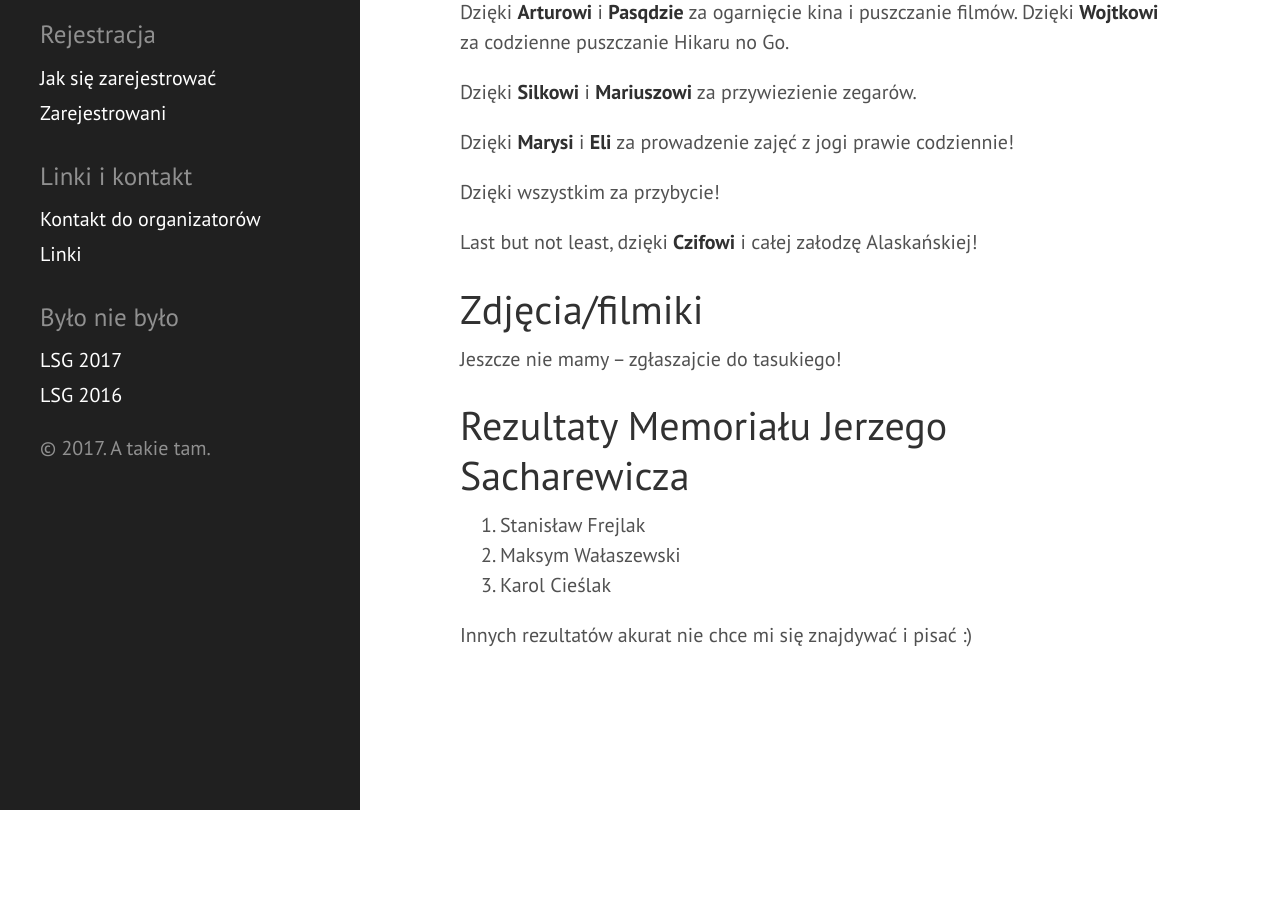
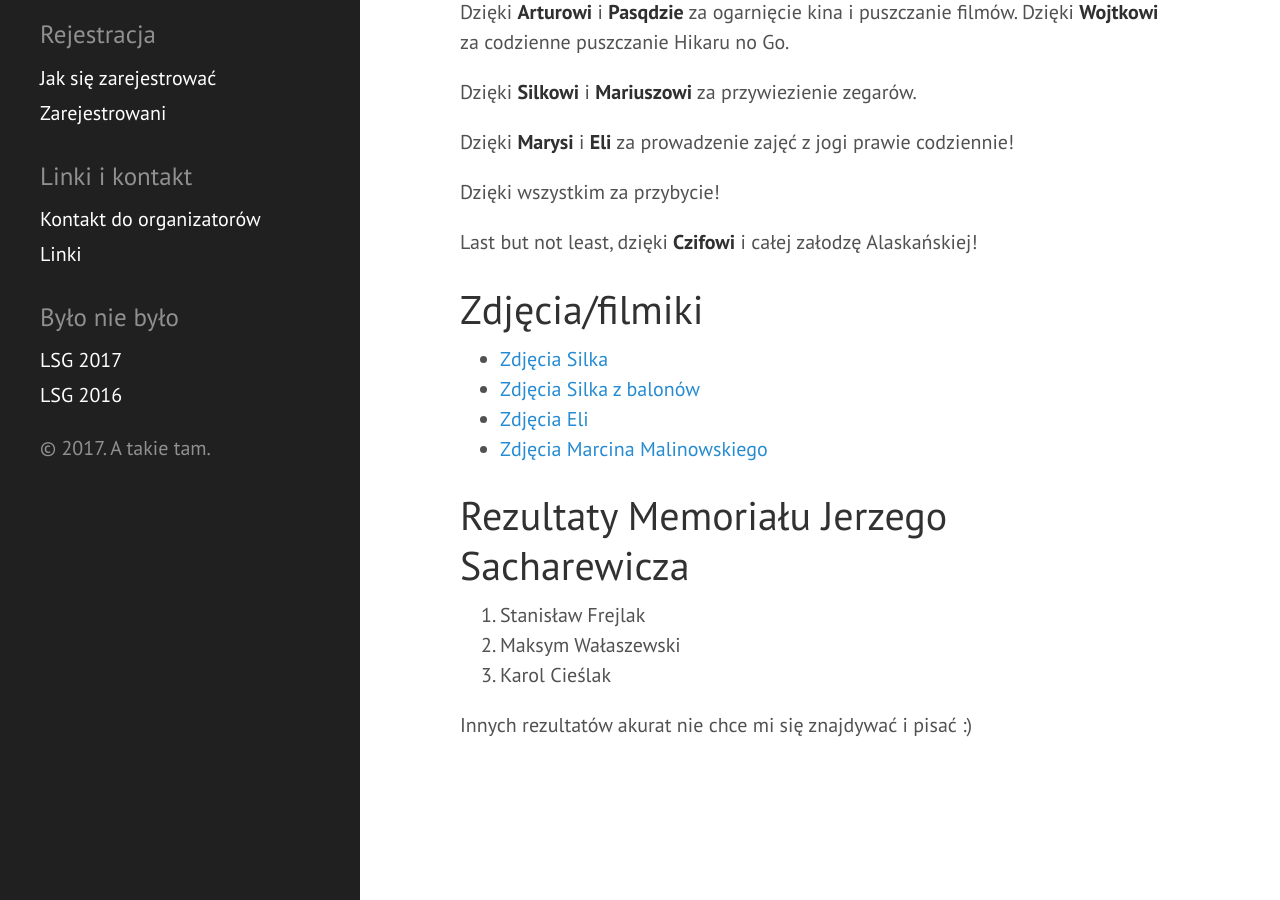
Before and after one commit to tasuki/lsg, a Jekyll site: the page built from 2017.md, in a window 1280 px wide and 900 px high, scrolled down 600 px. Built offline with Jekyll 4.4.1, drawn with Linux system fonts in a browser that asks for light colours; before the commit the page ends 1410 px from its top, so only the background shows below that.

Commit message:
Zdjęcia z LSG 2017

```diff
--- a/2017.md
+++ b/2017.md
@@ -29,7 +29,10 @@ Last but not least, dzięki **Czifowi** i całej załodzę Alaskańskiej!
 
 # Zdjęcia/filmiki
 
-Jeszcze nie mamy -- zgłaszajcie do tasukiego!
+- [Zdjęcia Silka](https://photos.google.com/share/AF1QipP79NNHoItMUYvQ4jxqHRYbWTuspH3eHhf83hv13dCdA3Zw601zRKyex-dfOrg-BA?key=UzhNX3dIWnFTUTZvMDhNQlJKZWZwWl9iWGI2MDV3)
+- [Zdjęcia Silka z balonów](https://photos.google.com/share/AF1QipOrxLRcLrCWEnjGEaJpSuq9QOOn_mrMrS4x8-560VLy_l0OF2ruZIBzacXQOycUAg?key=MkJhM2JKc3lwTURqNmxGREo1ZmVNb3VWVlFsaFFn)
+- [Zdjęcia Eli](https://photos.google.com/share/AF1QipMzf6jgxlE2ItmFGS-W3fNdZOYMN1z09rMnXUXqzaGXI9X-_T7wWixSPGNyZiE24Q?key=VzZvRERydjRuNmtKeWxHTENGUWxhbnREUjdaVjFB)
+- [Zdjęcia Marcina Malinowskiego](https://photos.google.com/share/AF1QipOyA-q65zH4HCeuF3VgxOdhEN_9n3WmULCU3Xx8t_mJtQwYyzQx4NX3cCUZIUgQzQ?key=di0tX0dPODFOUnloaVNSSGNqRUxseEFwTEQyUHBn)
 
 # Rezultaty Memoriału Jerzego Sacharewicza
 
```
